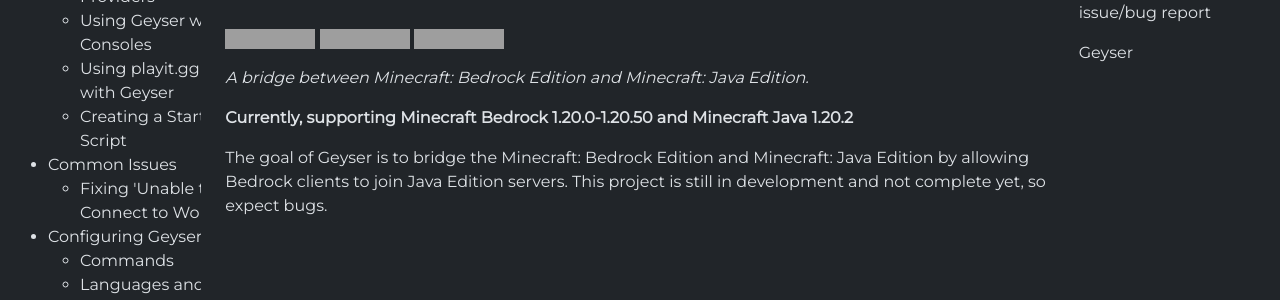
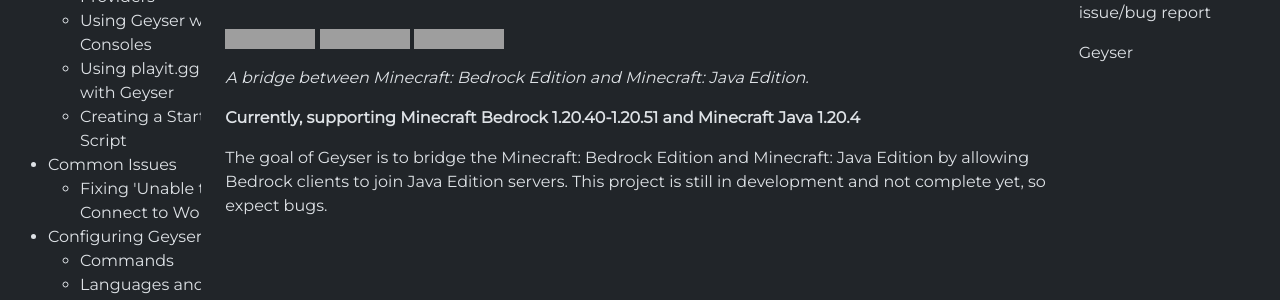
Before and after one commit to GeyserMC/GeyserWiki, a Jekyll site: the page built from _docs/geyser/root.md, in a window 1280 px wide, cut to the strip 163-463 px from the top of the page. Built offline with Jekyll 4.4.1, drawn with Linux system fonts in a browser that asks for light colours; grey boxes are pictures that could not be loaded.

Commit message:
Update versions.json (#234)

```diff
--- a/_data/versions.json
+++ b/_data/versions.json
@@ -1,4 +1,4 @@
 {
-  "bedrock": "1.20.0-1.20.50",
-  "java": "1.20.2"
+  "bedrock": "1.20.40-1.20.51",
+  "java": "1.20.4"
 }
```
